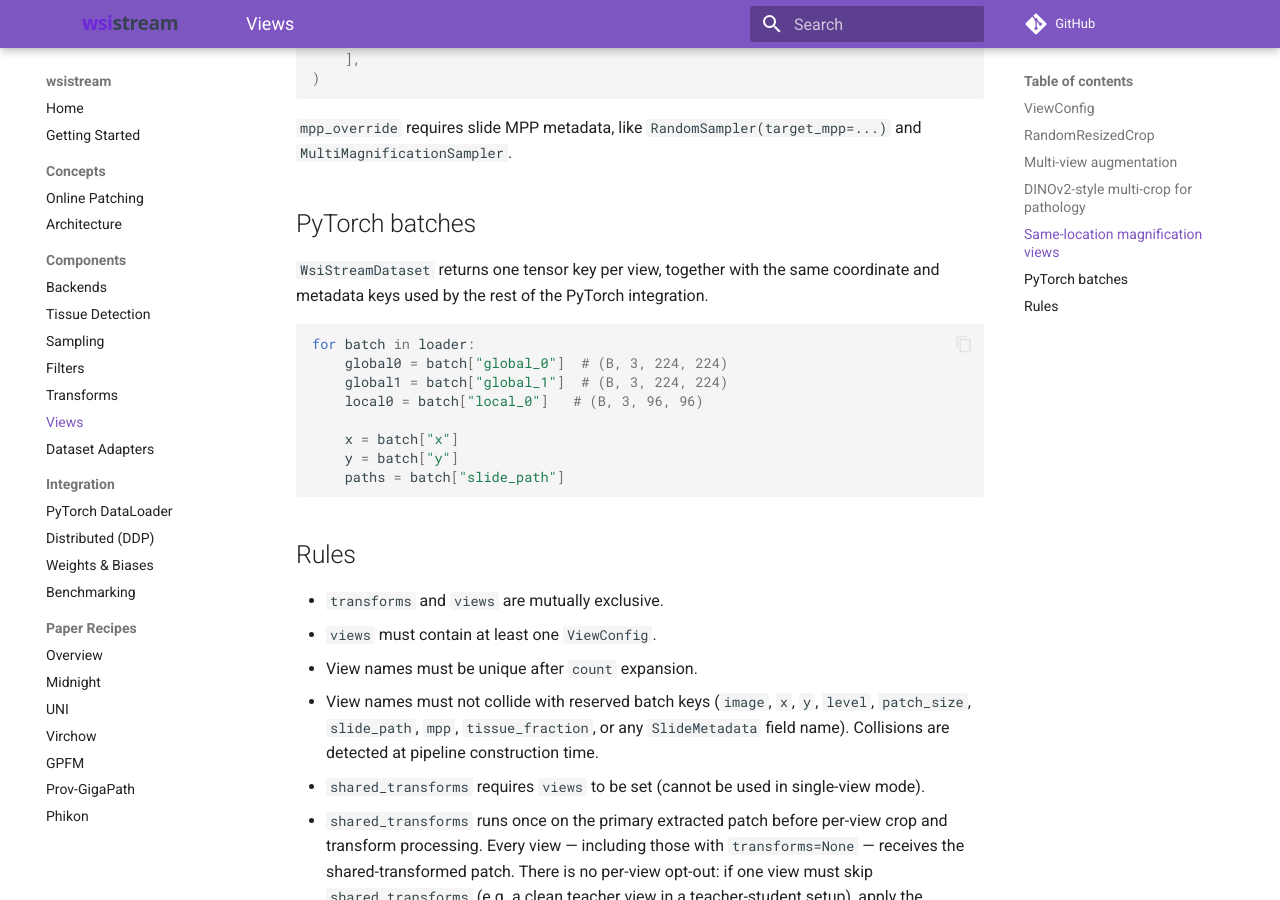
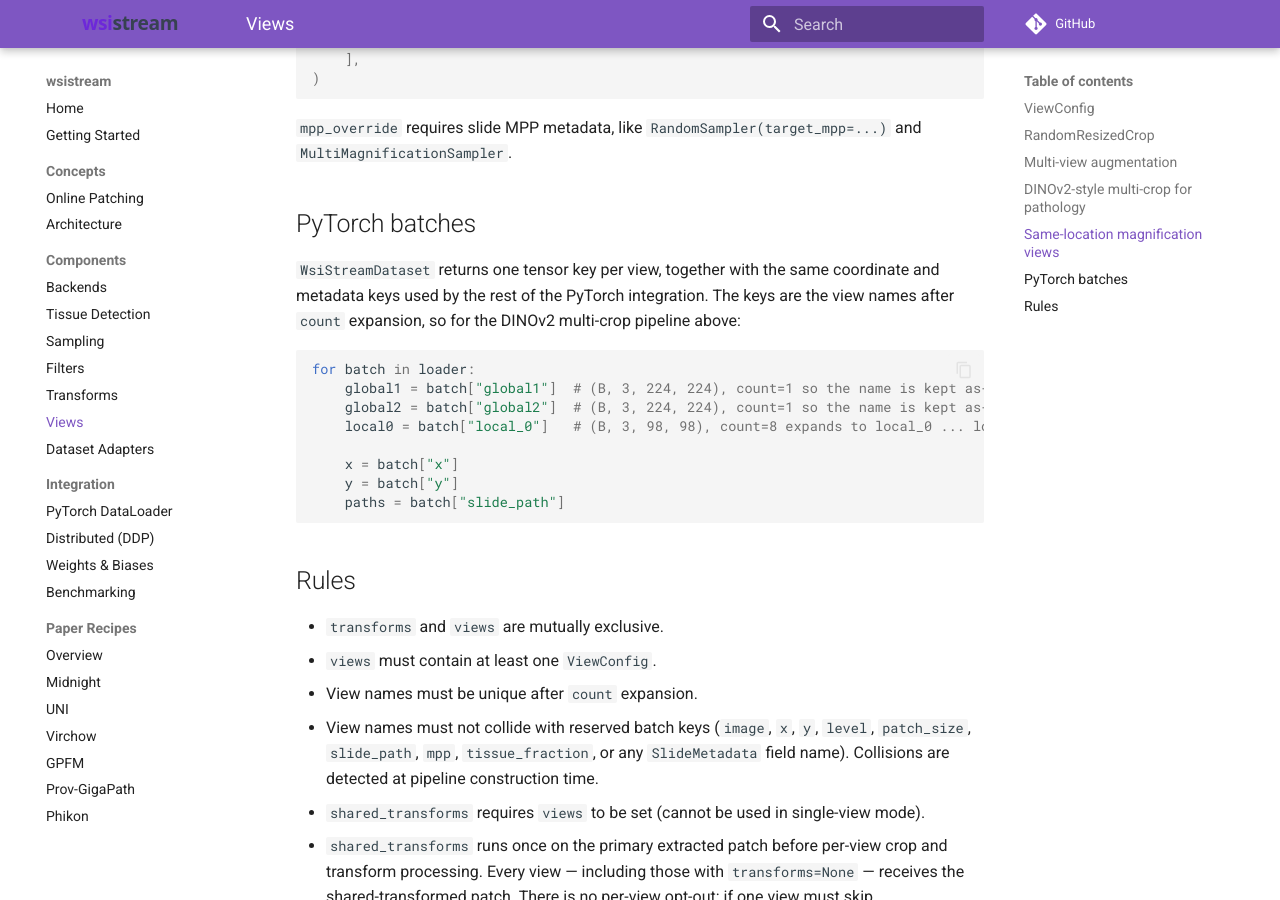
Before and after one commit to RamonKaspar/wsistream, an MkDocs documentation site: the page built from docs/components/views.md, in a window 1280 px wide and 900 px high, scrolled down 7119 px. Built offline with MkDocs 1.6.1 and Material for MkDocs 9.7.7, drawn with Linux system fonts in a browser that asks for light colours; comment, search, counter and statistics services are not loaded.

Commit message:
docs: correct sampler count and multi-view batch keys

````diff
--- a/docs/components/views.md
+++ b/docs/components/views.md
@@ -220,13 +220,13 @@ pipeline = PatchPipeline(
 
 ## PyTorch batches
 
-`WsiStreamDataset` returns one tensor key per view, together with the same coordinate and metadata keys used by the rest of the PyTorch integration.
+`WsiStreamDataset` returns one tensor key per view, together with the same coordinate and metadata keys used by the rest of the PyTorch integration. The keys are the view names after `count` expansion, so for the DINOv2 multi-crop pipeline above:
 
 ```python
 for batch in loader:
-    global0 = batch["global_0"]  # (B, 3, 224, 224)
-    global1 = batch["global_1"]  # (B, 3, 224, 224)
-    local0 = batch["local_0"]   # (B, 3, 96, 96)
+    global1 = batch["global1"]  # (B, 3, 224, 224), count=1 so the name is kept as-is
+    global2 = batch["global2"]  # (B, 3, 224, 224), count=1 so the name is kept as-is
+    local0 = batch["local_0"]   # (B, 3, 98, 98), count=8 expands to local_0 ... local_7
 
     x = batch["x"]
     y = batch["y"]
````
Also changed, not shown: docs/index.md (+1 -1 lines).
